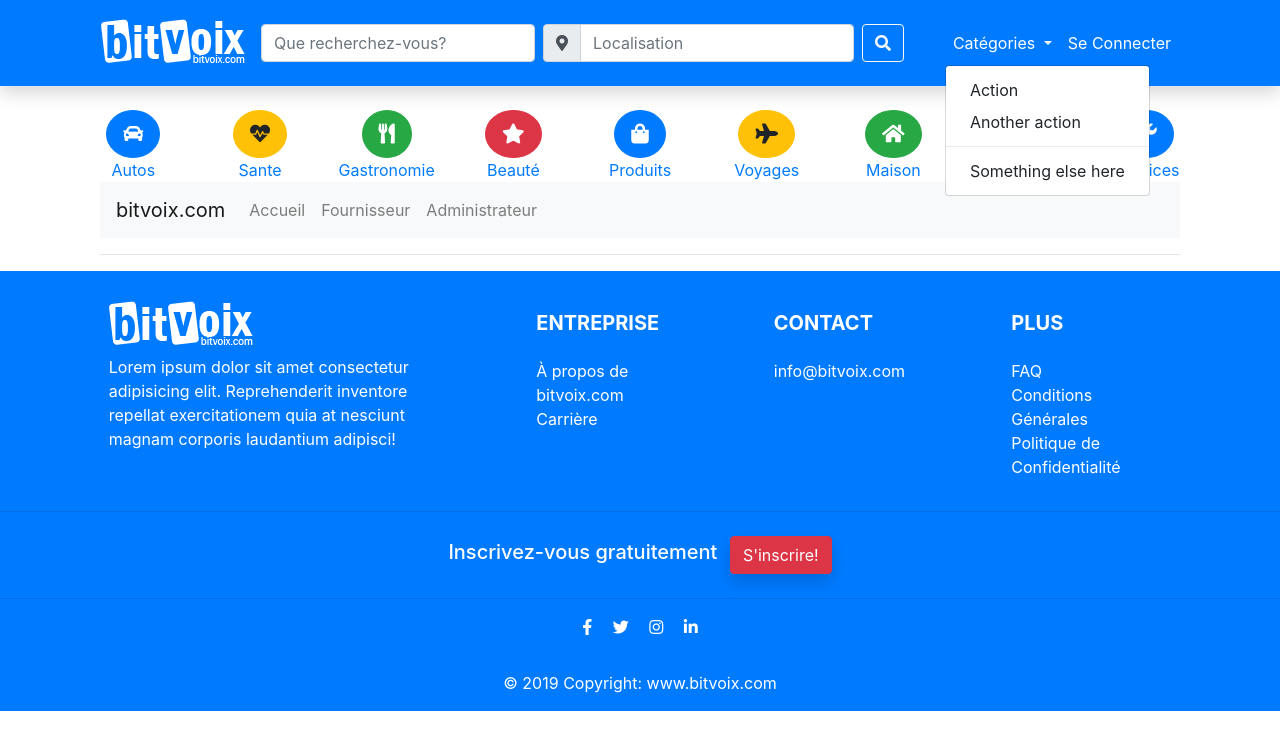
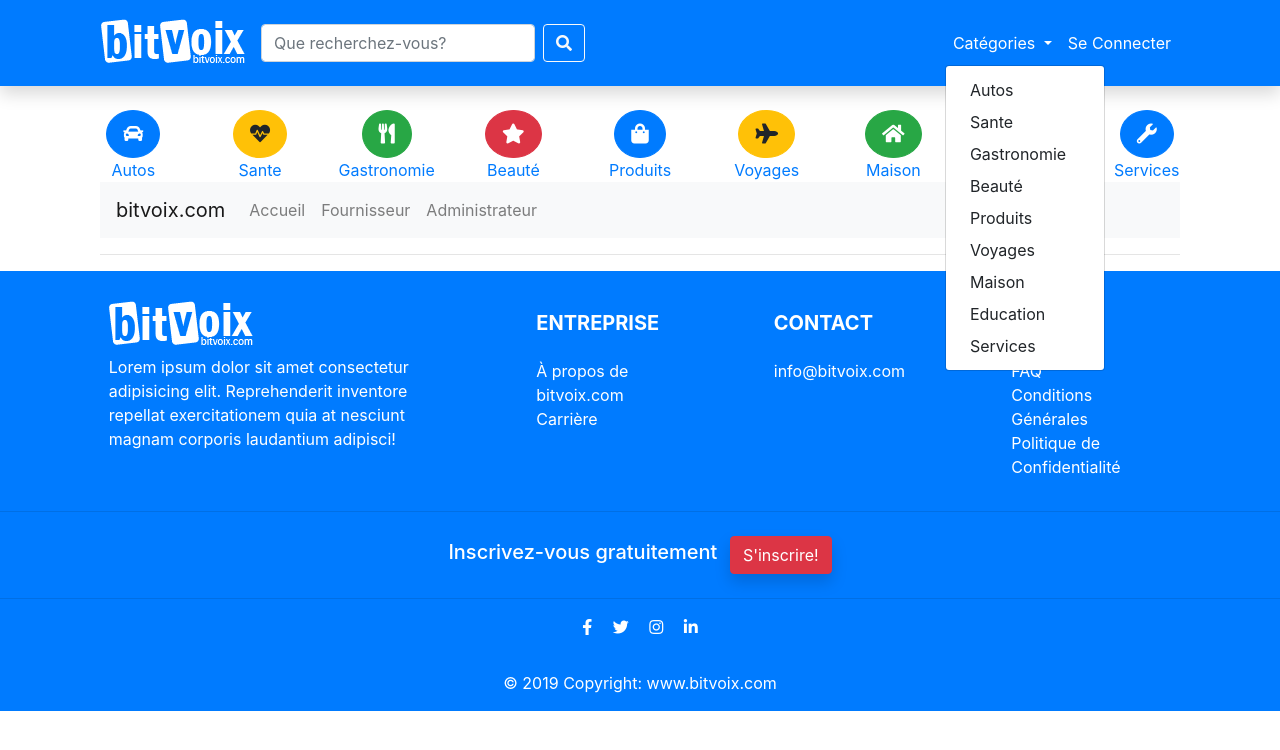
Before and after one commit to WilsonReyesTorres/bitvoix, a plain HTML site: page index.html in a window 1280 px wide. Both pictures are taken after a click on the button "Catégories". Drawn offline with nearby package versions, Linux system fonts and the light colour scheme.

Commit message:
Modification Categories et elimination input Localization

```diff
--- a/index.html
+++ b/index.html
@@ -40,14 +40,6 @@
 
                         <input type="text" class="form-control mr-sm-2" placeholder="Que recherchez-vous?"
                             aria-label="Que recherchez-vous?">
-                        <div class="input-group">
-                            <div class="input-group-prepend">
-                                <span class="input-group-text" id="basic-addon1"><i
-                                        class="fas fa-map-marker-alt"></i></span>
-                            </div>
-                            <input type="text" class="form-control mr-sm-2" placeholder="Localisation"
-                                aria-label="Localisation" aria-describedby="basic-addon1">
-                        </div>
 
                         <button class="btn btn-outline-light" type="button" id="button-addon2"><i
                                 class="fas fa-search"></i></button>
@@ -61,10 +53,15 @@
                                 Catégories
                             </a>
                             <div class="dropdown-menu" aria-labelledby="navbarDropdown">
-                                <a class="dropdown-item" href="#">Action</a>
-                                <a class="dropdown-item" href="#">Another action</a>
-                                <div class="dropdown-divider"></div>
-                                <a class="dropdown-item" href="#">Something else here</a>
+                                <a class="dropdown-item" href="#">Autos</a>
+                                <a class="dropdown-item" href="#">Sante</a>
+                                <a class="dropdown-item" href="#">Gastronomie</a>
+                                <a class="dropdown-item" href="#">Beauté</a>
+                                <a class="dropdown-item" href="#">Produits</a>
+                                <a class="dropdown-item" href="#">Voyages</a>
+                                <a class="dropdown-item" href="#">Maison</a>
+                                <a class="dropdown-item" href="#">Education</a>
+                                <a class="dropdown-item" href="#">Services</a>
                             </div>
                         </li>
                         <li class="nav-item active">
```
